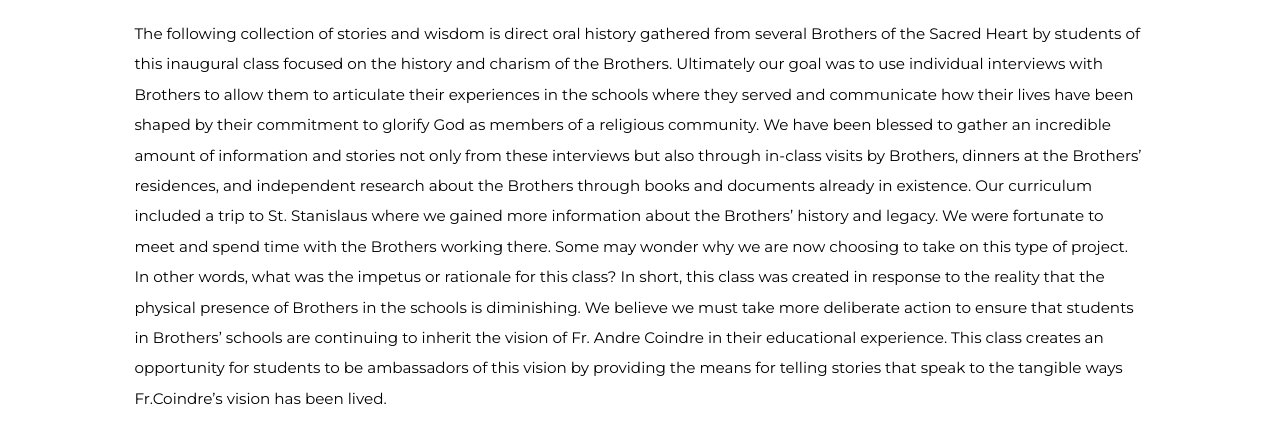
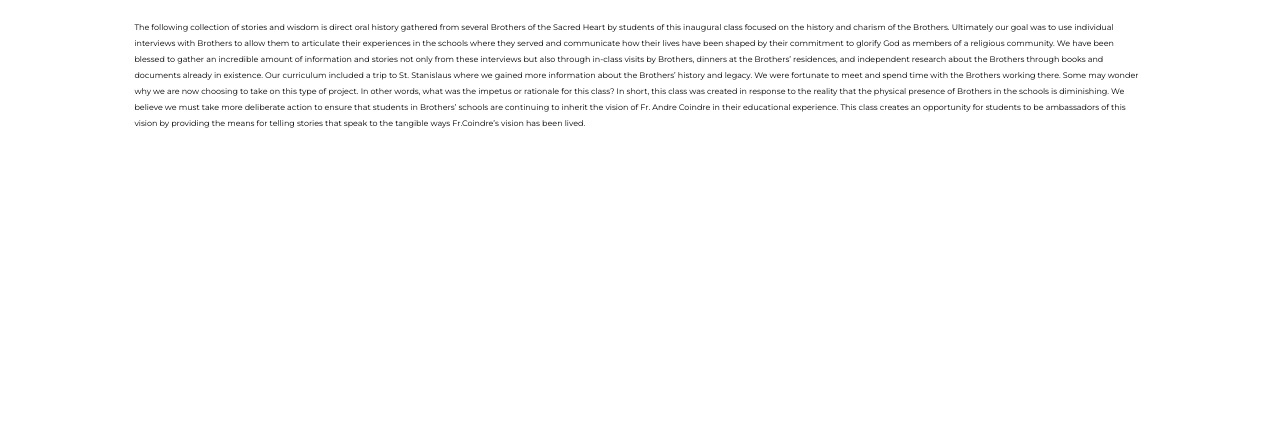
Before and after one commit to KevOubre/MetalMan, a website: page src/template/home.html in a window 1280 px wide. Shown: the part 141-584 px from the top of the page. Drawn offline with nearby package versions, Linux system fonts and the light colour scheme; files that its build step writes are made by us from their sources.

Commit message:
Finaly fixed CSS

```diff
--- a/src/assets/css/style.css
+++ b/src/assets/css/style.css
@@ -1,6 +1,7 @@
 body{
   font-family: 'Montserrat', sans-serif;
 }
+
 
 .topbar {
   padding: 0px;
@@ -18,9 +19,10 @@ body{
 }
 
 p{
-  font-size:.95em;
+  font-size:.5em;
   line-height: 2em;
 }
+
 
 .header-text{
   font-family: 'Oswald', sans-serif;
```
Also changed, not shown: src/template/wikientry.html (+1 -1 lines).
